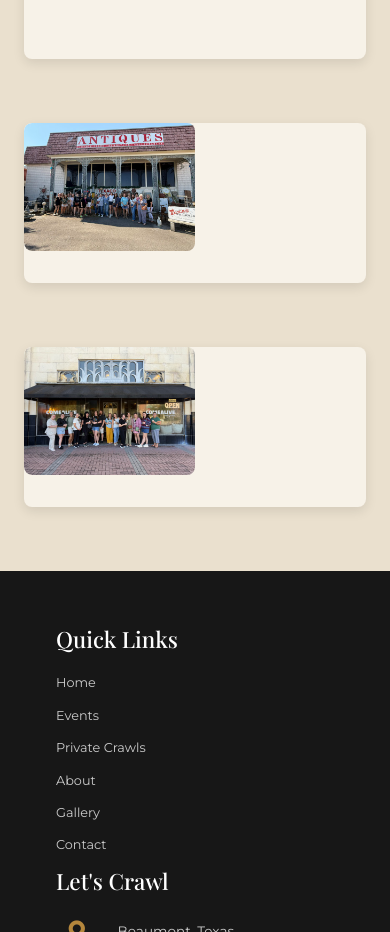
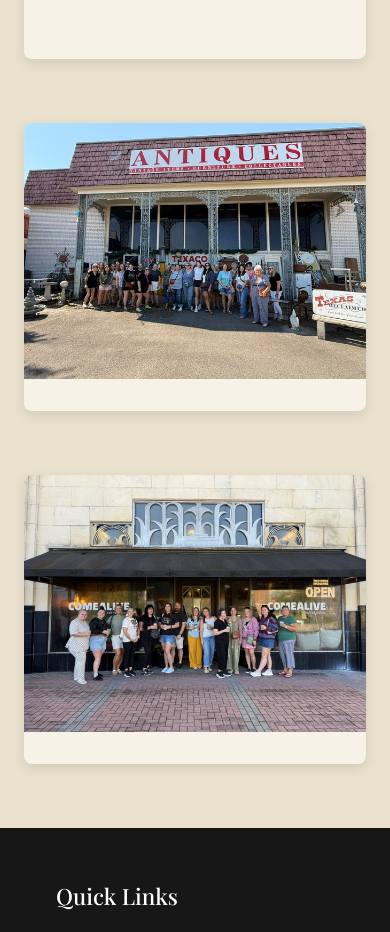
Before and after one commit to asherholden/Crawl-Your-Own-Way, a website: page events.html in a window 390 px wide. Shown: the part 820-1752 px from the top of the page. Drawn offline with nearby package versions, Linux system fonts and the light colour scheme; a script that the page names is missing.

Commit message:
fixed event moble veiw

```diff
--- a/styles.css
+++ b/styles.css
@@ -877,7 +877,6 @@ h6 {
 }
 
 .thrift__img {
-  border-radius: 8px;
   width: 100%;
   height: 100%;
   object-fit: cover;
@@ -933,6 +932,13 @@ h6 {
     margin: 0;
     font-size: 16px;
   }
+
+  .event__img {
+    width: 100%;
+    height: 100%;
+    border-radius: 8px 8px 0 0;
+  }
+
 
 }
 
```
